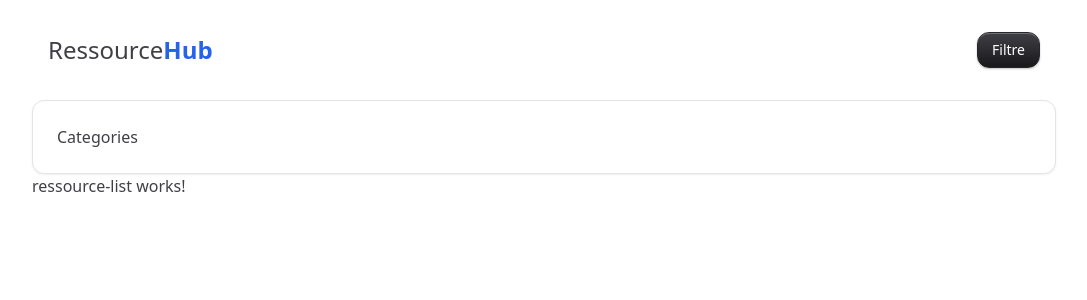
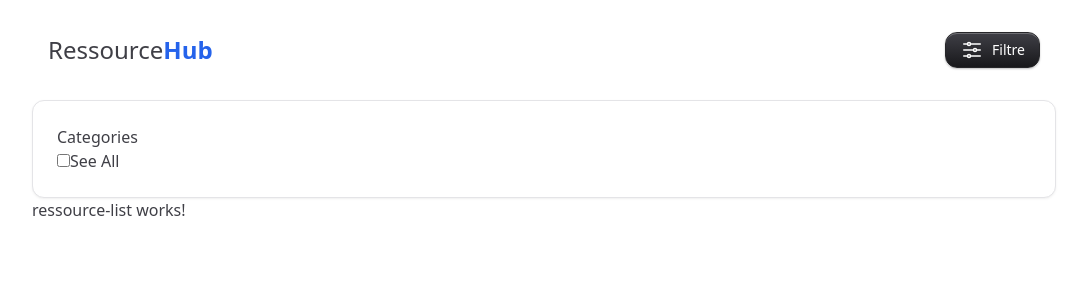
Before and after one commit to Likeur/ressourceshub, an Angular app: page /home in a window 1280 px wide. Shown: the top 300 px of the page, without its empty margins (96-1183 px from the left). Built offline with nearby package versions, Linux system fonts and the light colour scheme.

Commit message:
adding categorie box

```diff
--- a/src/app/components/navbar/navbar.component.html
+++ b/src/app/components/navbar/navbar.component.html
@@ -1,15 +1,44 @@
 <section class="flex items-center justify-between p-4 mt-4">
   <a href="">
-        <h1 class="lg:text-2xl">Ressource<span class="font-bold text-primary-600">Hub</span></h1>
+    <h1 class="lg:text-2xl">
+      Ressource<span class="font-bold text-primary-600">Hub</span>
+    </h1>
   </a>
 
   <div>
-        <button class="btn variant-neutral sz-md">Filtre</button>
+    <button class="btn variant-neutral sz-md flex items-center gap-2">
+      <span>
+        <svg
+          xmlns="http://www.w3.org/2000/svg"
+          fill="none"
+          viewBox="0 0 24 24"
+          stroke-width="1.5"
+          stroke="currentColor"
+          class="size-6"
+        >
+          <path
+            stroke-linecap="round"
+            stroke-linejoin="round"
+            d="M10.5 6h9.75M10.5 6a1.5 1.5 0 1 1-3 0m3 0a1.5 1.5 0 1 0-3 0M3.75 6H7.5m3 12h9.75m-9.75 0a1.5 1.5 0 0 1-3 0m3 0a1.5 1.5 0 0 0-3 0m-3.75 0H7.5m9-6h3.75m-3.75 0a1.5 1.5 0 0 1-3 0m3 0a1.5 1.5 0 0 0-3 0m-9.75 0h9.75"
+          />
+        </svg>
+      </span>
+      <span>
+        Filtre
+      </span>
+    </button>
   </div>
 </section>
 <!-- filter Options  -->
-<section class="card variant-mixed sz-md mt-4">
+<section class="card variant-mixed sz-md mt-4 shadow-lg">
   <div>
     <h3>Categories</h3>
   </div>
+
+  <ul>
+    <li>
+      <input type="checkbox" name="" id="all" />
+      <label for="all">See All</label>
+    </li>
+  </ul>
 </section>
--- a/src/index.html
+++ b/src/index.html
@@ -1,5 +1,5 @@
 <!doctype html>
-<html data-shade="900" data-rounded="xlarge" lang="en">
+<html data-shade="800" data-rounded="xlarge" lang="en">
 <head>
   <meta charset="utf-8">
   <title>Ressourcehub</title>
@@ -7,7 +7,7 @@
   <meta name="viewport" content="width=device-width, initial-scale=1">
   <link rel="icon" type="image/x-icon" href="favicon.ico">
 </head>
-<body class="bg-ui">
+<body class="bg-white dark:bg-gray-900">
   <app-root></app-root>
 </body>
 </html>
```
Lines whose indentation alone changed are shown as unchanged.
